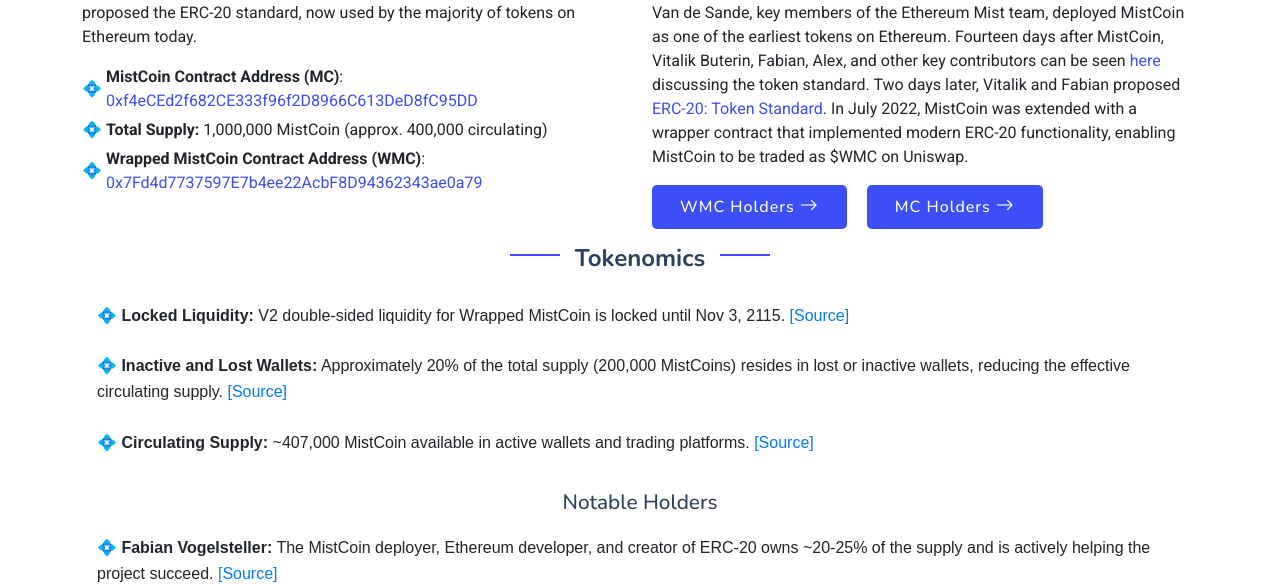
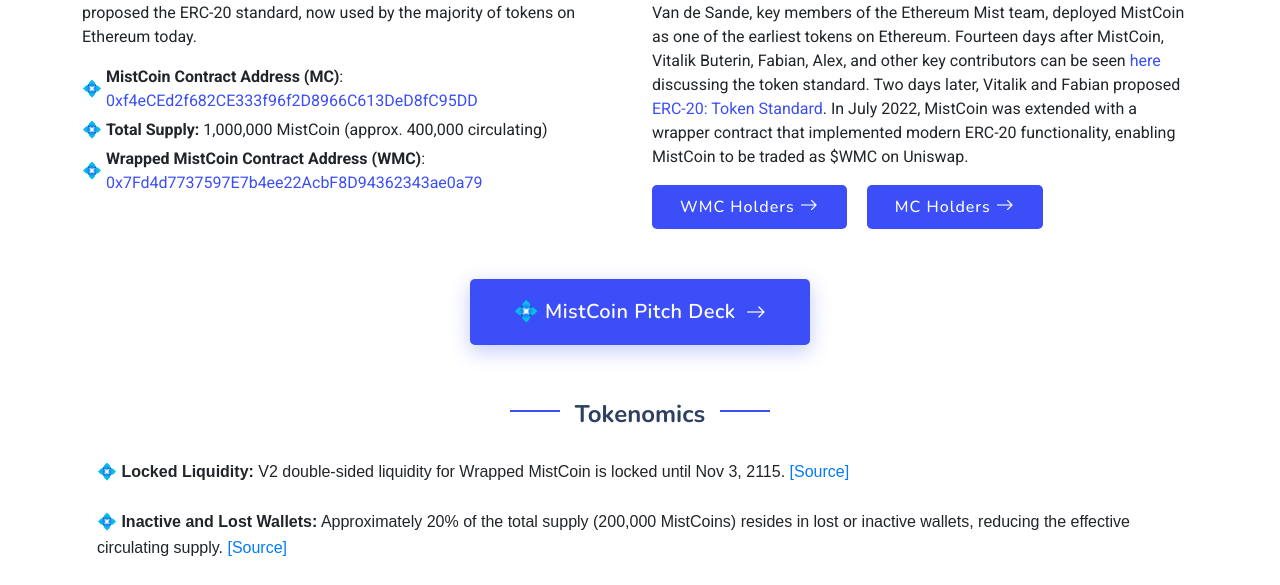
Before and after one commit to cartoonitunes/mistcoin-website, a Flask app: page / in a window 1280 px wide. Shown: the part 1255-1840 px from the top of the page. Run offline with Flask 3, Linux system fonts and the light colour scheme; some libraries are stand-ins or nearby versions.

Commit message:
add pitch deck

```diff
--- a/static/assets/css/main.css
+++ b/static/assets/css/main.css
@@ -1123,6 +1123,40 @@ section,
   transform: translate(5px, 0);
 }
 
+/* Pitch Deck Button Enhancement */
+.pitch-deck-btn {
+  background: linear-gradient(135deg, var(--accent-color) 0%, color-mix(in srgb, var(--accent-color), transparent 10%) 100%);
+  position: relative;
+  overflow: hidden;
+}
+
+.pitch-deck-btn::before {
+  content: "";
+  position: absolute;
+  top: 0;
+  left: -100%;
+  width: 100%;
+  height: 100%;
+  background: linear-gradient(90deg, transparent, rgba(255, 255, 255, 0.2), transparent);
+  transition: left 0.5s;
+}
+
+.pitch-deck-btn:hover::before {
+  left: 100%;
+}
+
+.pitch-deck-btn:hover {
+  background: linear-gradient(135deg, color-mix(in srgb, var(--accent-color), transparent 5%) 0%, var(--accent-color) 100%);
+  box-shadow: 0 8px 25px rgba(59, 78, 248, 0.4);
+  transform: translateY(-2px);
+}
+
+@media (max-width: 1199px) {
+  #pitch-deck {
+    scroll-margin-top: 150px;
+  }
+}
+
 /*--------------------------------------------------------------
 # Features Section
 --------------------------------------------------------------*/
--- a/templates/index.html
+++ b/templates/index.html
@@ -214,6 +214,15 @@
             </div>
           </div>
         </div>
+
+        <!-- Pitch Deck Button -->
+        <div id="pitch-deck" class="container text-center" style="margin-top: 50px; margin-bottom: 40px; scroll-margin-top: 180px;" data-aos="fade-up" data-aos-delay="300">
+          <a href="{{ url_for('static', filename='assets/pdfs/mistcoin-pitch-deck.pdf') }}" target="_blank" class="read-more pitch-deck-btn" style="font-size: 20px; padding: 16px 42px; box-shadow: 0 6px 20px rgba(59, 78, 248, 0.3); font-weight: 600; letter-spacing: 0.5px; border: 2px solid var(--accent-color);">
+            <span>💠 MistCoin Pitch Deck</span>
+            <i class="bi bi-arrow-right" style="margin-left: 10px; font-size: 20px;"></i>
+          </a>
+        </div>
+
         <div class="container section-title" style="padding: 15px; margin: 0 auto; max-width: 100%; font-family: Arial, sans-serif; line-height: 1.6;">
           <h2 style="font-size: 1.5rem; text-align: center; margin-bottom: 20px; padding-bottom: 10px;">Tokenomics</h2>
 
```
Also changed, not shown: 1 other file.
